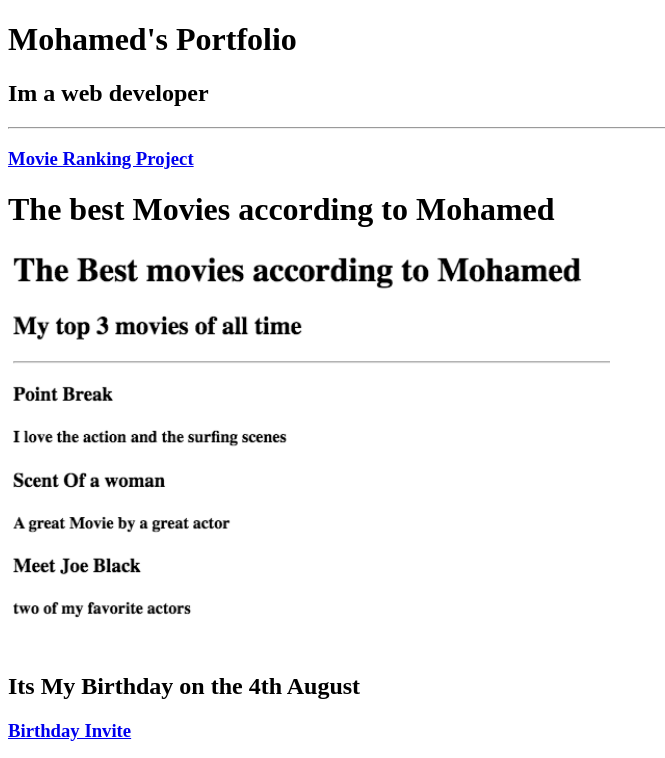
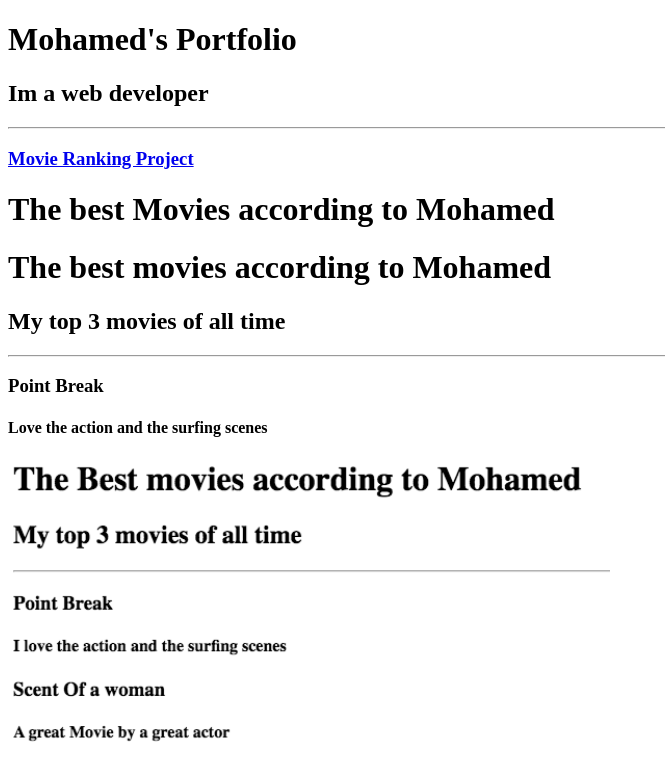
Before and after one commit to MohamedAPatel/HTML-portfolio, a plain HTML site: page index.html in a window 1280 px wide. Shown: the top 758 px of the page, without its empty margins (0-665 px from the left). Drawn offline with Linux system fonts and the light colour scheme.

Commit message:
Update index.html

```diff
--- a/index.html
+++ b/index.html
@@ -16,6 +16,12 @@
 
 <h3><a href="./public/movie-ranking.html">Movie Ranking Project</a></h3>
 <h1>The best Movies according to Mohamed</h1>
+
+    <h1>The best movies according to Mohamed</h1>
+<h2>My top 3 movies of all time</h2>
+<hr/>
+    <h3>Point Break</h3>
+    <h4>Love the action and the surfing scenes</h4>
 
 
    <img src="./assets/images/movie-ranking.png" height="400"></img>
```
